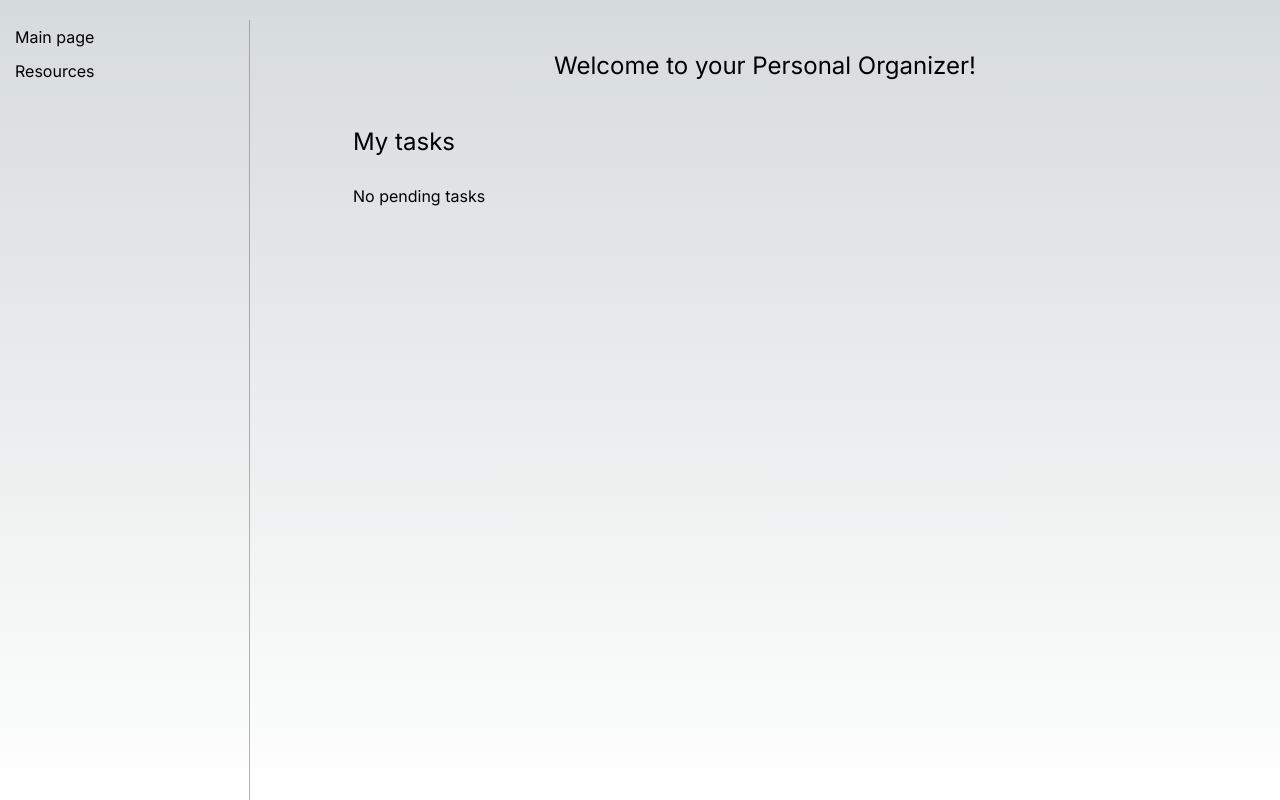
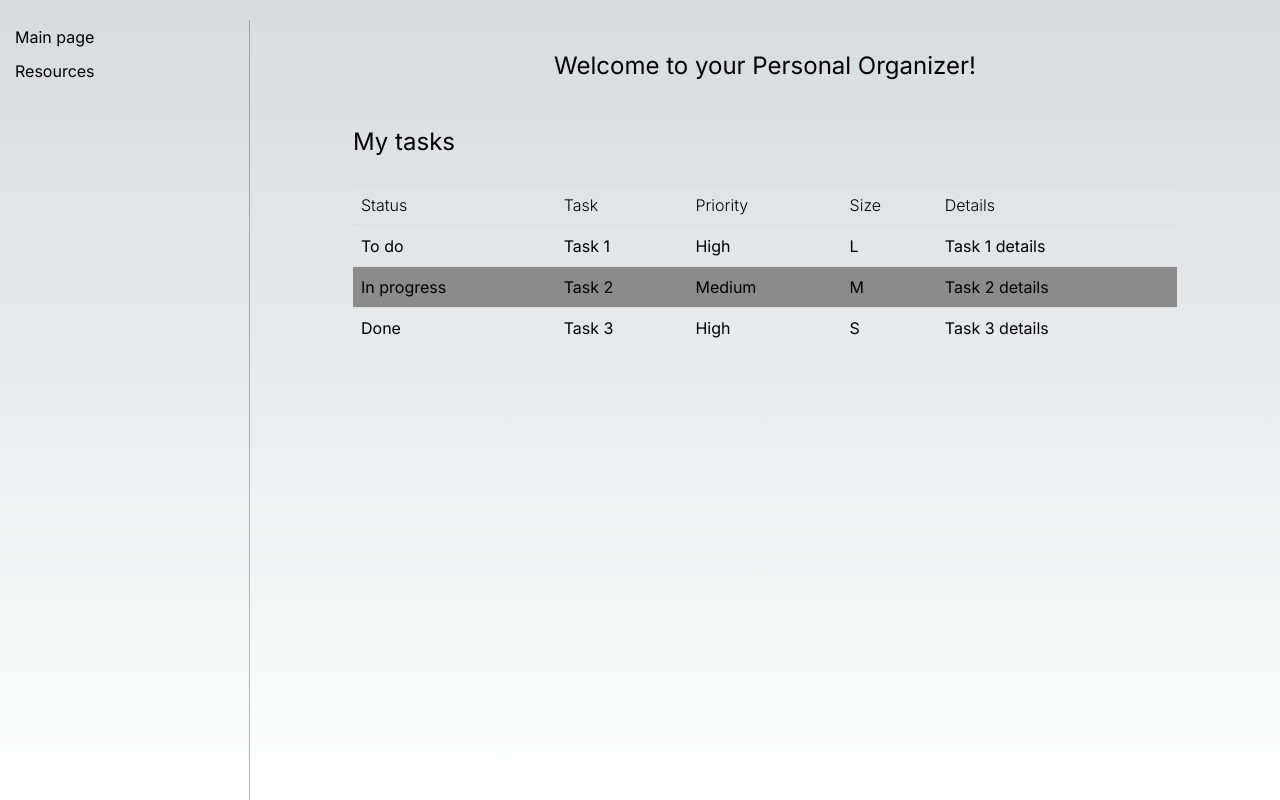
Before and after one commit to monikajq/myPersonalOrganizer, a Next.js app: page /main-page in a window 1280 px wide. Built offline with nearby package versions, Linux system fonts and the light colour scheme.

Commit message:
add mock tasks

```diff
--- a/src/app/main-page/my-tasks/my-tasks.css
+++ b/src/app/main-page/my-tasks/my-tasks.css
@@ -20,7 +20,7 @@ td, th {
 }
 
 tr:nth-child(even) {
-    background-color: #dddddd;
+    background-color: #8c8b8b;
 }
 
 .my-tasks-container {
--- a/src/app/main-page/my-tasks/my-tasks.tsx
+++ b/src/app/main-page/my-tasks/my-tasks.tsx
@@ -1,11 +1,35 @@
 'use client'
 
-import React, { useState } from 'react';
+import React, { useEffect, useState } from 'react';
 import './my-tasks.css';
-import { Task } from '@/shared/model/task.model';
+import { Task, TaskPriority, TaskSize, TaskStatus } from '@/shared/model/task.model';
 
 export function MyTasks() {
 	const [tasks, setTasks] = useState<Task[]>([]);
+
+	const mockTasks: Task[] = [{
+		status: TaskStatus.TODO,
+		name: 'Task 1',
+		priority: TaskPriority.HIGH,
+		size: TaskSize.L,
+		details: 'Task 1 details'
+	}, {
+		status: TaskStatus.IN_PROGRESS,
+		name: 'Task 2',
+		priority: TaskPriority.MEDIUM,
+		size: TaskSize.M,
+		details: 'Task 2 details'
+	}, {
+		status: TaskStatus.DONE,
+		name: 'Task 3',
+		priority: TaskPriority.HIGH,
+		size: TaskSize.S,
+		details: 'Task 3 details'
+	}];
+
+	useEffect(() => {
+		setTasks(mockTasks);
+	}, []);
 
 	return (
 		<section className='my-tasks-container'>
```
